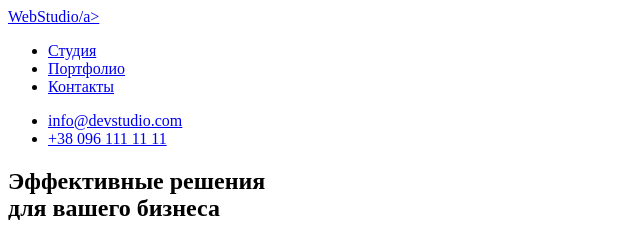
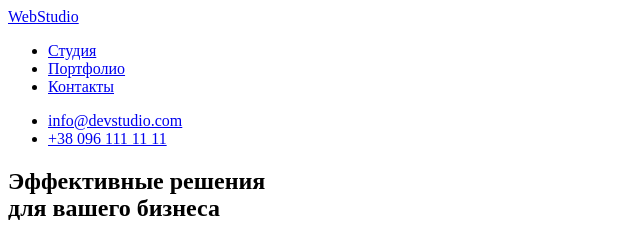
Before and after one commit to RuslanVidnichuk/goit-markup-hw-01, a plain HTML site: page index.html in a window 1280 px wide. Shown: the top 239 px of the page, 0-640 px from the left. Drawn offline with Linux system fonts and the light colour scheme.

Commit message:
Лого
Лого

```diff
--- a/index.html
+++ b/index.html
@@ -9,7 +9,7 @@
     <body>
         <!--Шапка-->
         <header>
-            <a href="./index.html" lang="en">WebStudio/a>
+            <a href="./index.html" lang="en">WebStudio</a>
             <nav>
                 <ul>
                     <li>
```
